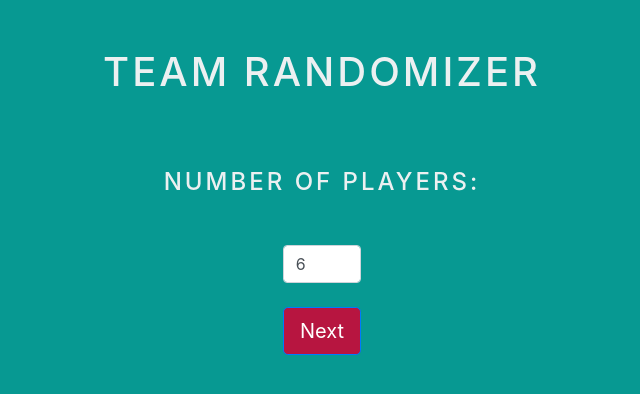
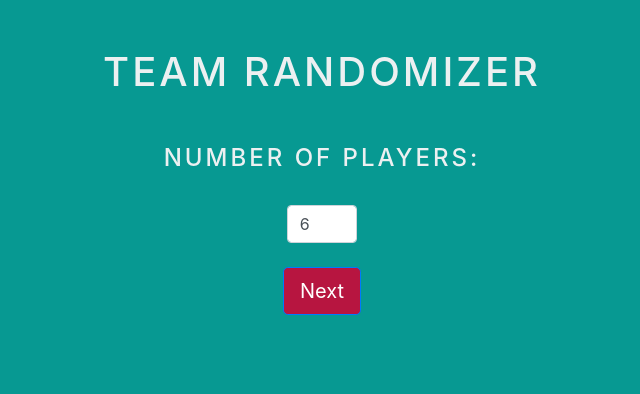
Before and after one commit to poftadeh/team-randomizer, a React (Create React App) app: page / in a window 1280 px wide. Shown: the top 394 px of the page, without its empty margins (318-958 px from the left). Built offline with nearby package versions, Linux system fonts and the light colour scheme.

Commit message:
fix: player count margins

```diff
--- a/src/App.css
+++ b/src/App.css
@@ -1,7 +1,8 @@
-body {
+html, body, #root {
   background-color: #079992;
   color: #ecf0f1;
   letter-spacing: 3px;
+  height: 100%;
 }
 
 .btn-primary {
@@ -14,6 +15,7 @@ body {
 
 .table {
   color: #ecf0f1;
+  font-size: .75rem;
   background-color: #3c6382;
   max-width: 25rem;
 }
@@ -21,3 +23,11 @@ body {
 .player-list {
   width: 15ch;
 }
+
+.player-count-screen {
+
+}
+
+.player-count-screen__input {
+  width: 7ch;
+}
--- a/src/components/screens/GenerateTeams.js
+++ b/src/components/screens/GenerateTeams.js
@@ -74,10 +74,13 @@ export default class GenerateTeams extends Component {
     const teams = [{ players: [], vetos: [] }, { players: [], vetos: [] }];
     console.log('unsorted', players);
     let sortedPlayers = [...players].sort((a, b) => {
-      if (!a.veto && !b.veto) {
-        return 0.5 - Math.random();
+      if (!a.veto) {
+        return -1;
+      } else if (!b.veto) {
+        return 1;
+      } else {
+        return !a.veto || a.veto > b.veto ? -1 : 1;
       }
-      return a.veto > b.veto ? -1 : 1;
     });
 
     console.log('sorted', sortedPlayers);
--- a/src/components/screens/PlayerCount.js
+++ b/src/components/screens/PlayerCount.js
@@ -7,14 +7,14 @@ export default class PlayerCount extends Component {
   }
   render() {
     return (
-      <>
-        <h4 className="text-uppercase mb-4 mt-5">Number of Players:</h4>
+      <div className="player-count-screen d-flex flex-column">
+        <h4 className="text-uppercase mt-4">Number of Players:</h4>
         <form onSubmit={this.handleSubmit}>
           <div className="d-flex flex-column align-items-center mt-4">
             <input
               type="number"
               name="countInput"
-              className="form-control w-75"
+              className="form-control player-count-screen__input"
               min={2}
               max={20}
               defaultValue={6}
@@ -23,7 +23,7 @@ export default class PlayerCount extends Component {
             <button className="btn btn-lg btn-primary mt-4">Next</button>
           </div>
         </form>
-      </>
+      </div>
     );
   }
 
```
